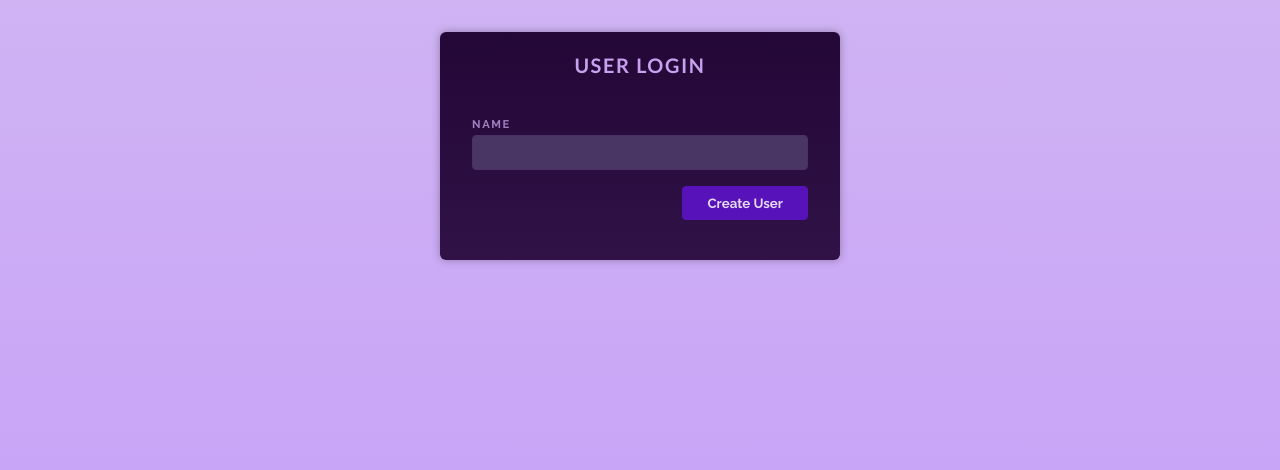
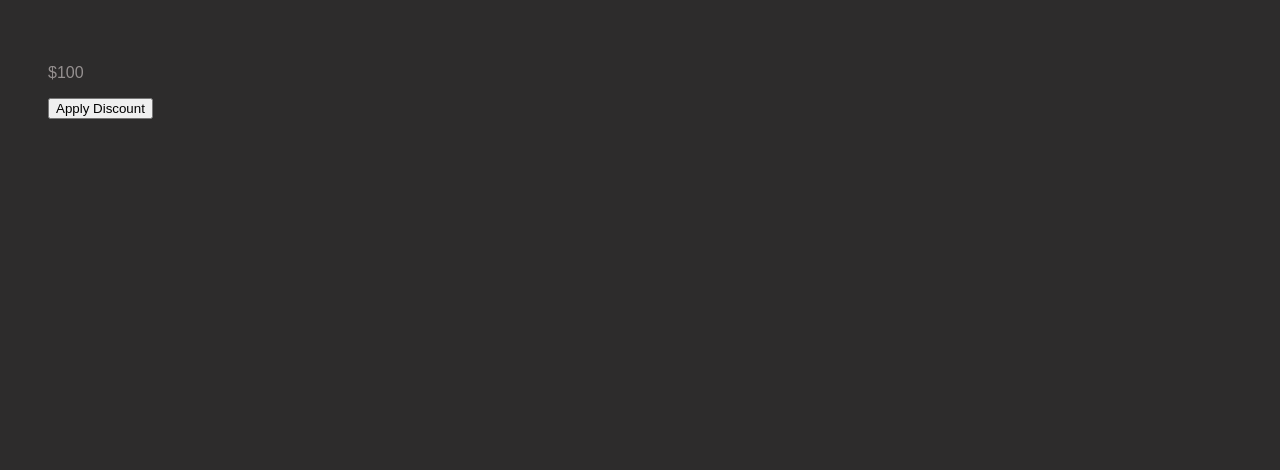
Before and after one commit to M2BARH/react-course, a React (Create React App) app in the folder section_three/my-react-app/: page / in a window 1280 px wide. Shown: the top 470 px of the page. Built offline with nearby package versions, Linux system fonts and the light colour scheme; the HTML template or start-up script is replaced by a standard one.

Commit message:
coding exercise nine

```diff
--- a/section_three/my-react-app/src/App.js
+++ b/section_three/my-react-app/src/App.js
@@ -1,25 +1,16 @@
-export const user = {
-  name: '',
-};
+import React from 'react';
 
-function App() {
-  function handleCreateUser(name) {
-    user.name = name;
-  }
+export default function App() {
+    const [price, setDiscountPrice] = React.useState("$100");
 
-  return (
-    <div id="app">
-      <h1>User Login</h1>
-      <p>
-        <label>Name</label>
-        <input type="text" />
-      </p>
+    function applyDiscountPrice() {
+        setDiscountPrice("$75");
+    }
 
-      <p id="actions">
-        <button onClick={() => handleCreateUser("2lani")}>Create User</button>
-      </p>
-    </div>
-  );
+    return (
+        <div>
+            <p data-testid="price">{price}</p>
+            <button onClick={applyDiscountPrice}>Apply Discount</button>
+        </div>
+    );
 }
-
-export default App;
--- a/section_three/my-react-app/src/index.css
+++ b/section_three/my-react-app/src/index.css
@@ -1,84 +1,7 @@
-@import url('https://fonts.googleapis.com/css2?family=Raleway:wght@400;700&family=Lato:wght@400;700&display=swap');
-
-* {
-  box-sizing: border-box;
+body {
+  font-family: sans-serif;
+  margin: 0;
+  padding: 3rem;
+  background-color: #2d2c2c;
+  color: #959090;
 }
-
-body {
-  margin: 0;
-  font-family: 'Raleway', sans-serif;
-  -webkit-font-smoothing: antialiased;
-  -moz-osx-font-smoothing: grayscale;
-  background: linear-gradient(#cfb3f3, #c59afa);
-  color: #e5d9f1;
-  min-height: 100vh;
-}
-
-#app {
-  margin: 2rem auto;
-  padding: 0.5rem 2rem;
-  max-width: 25rem;
-  text-align: center;
-  border-radius: 6px;
-  background: linear-gradient(#230736, #301247);
-  box-shadow: 0 0 8px rgba(0,0,0,0.3);
-}
-
-h1 {
-  letter-spacing: 0.1rem;
-  font-size: 1.25rem;
-  font-family: 'Lato', sans-serif;
-  text-transform: uppercase;
-  margin-bottom: 2.5rem;
-  color: #c7a0ee;
-}
-
-label {
-  display: block;
-  margin-bottom: 0.25rem;
-  font-size: 0.7rem;
-  text-transform: uppercase;
-  letter-spacing: 0.1rem;
-  font-weight: 700;
-  text-align: left;
-  color: #9f80bf;
-}
-
-input {
-  display: block;
-  width: 100%;
-  padding: 0.5rem;
-  margin-bottom: 1rem;
-  border-radius: 4px;
-  border: 1px solid #493066;
-  background: #493664;
-  color: #e5d9f1;
-  font-size: 0.9rem;
-  font-family: 'Raleway', sans-serif;
-  -webkit-font-smoothing: antialiased;
-  -moz-osx-font-smoothing: grayscale;
-}
-
-#actions {
-  display: flex;
-  justify-content: flex-end;
-  margin-top: 1rem;
-}
-
-button {
-  padding: 0.5rem 1.5rem;
-  margin-bottom: 1rem;
-  border-radius: 4px;
-  border: 1px solid #5812b9;
-  background: #5812b9;
-  color: #e5d9f1;
-  font-family: 'Raleway', sans-serif;
-  font-weight: bold;
-  -webkit-font-smoothing: antialiased;
-  -moz-osx-font-smoothing: grayscale;
-  cursor: pointer;
-}
-
-button:hover {
-  background: #6c1fd6;
-}
```
